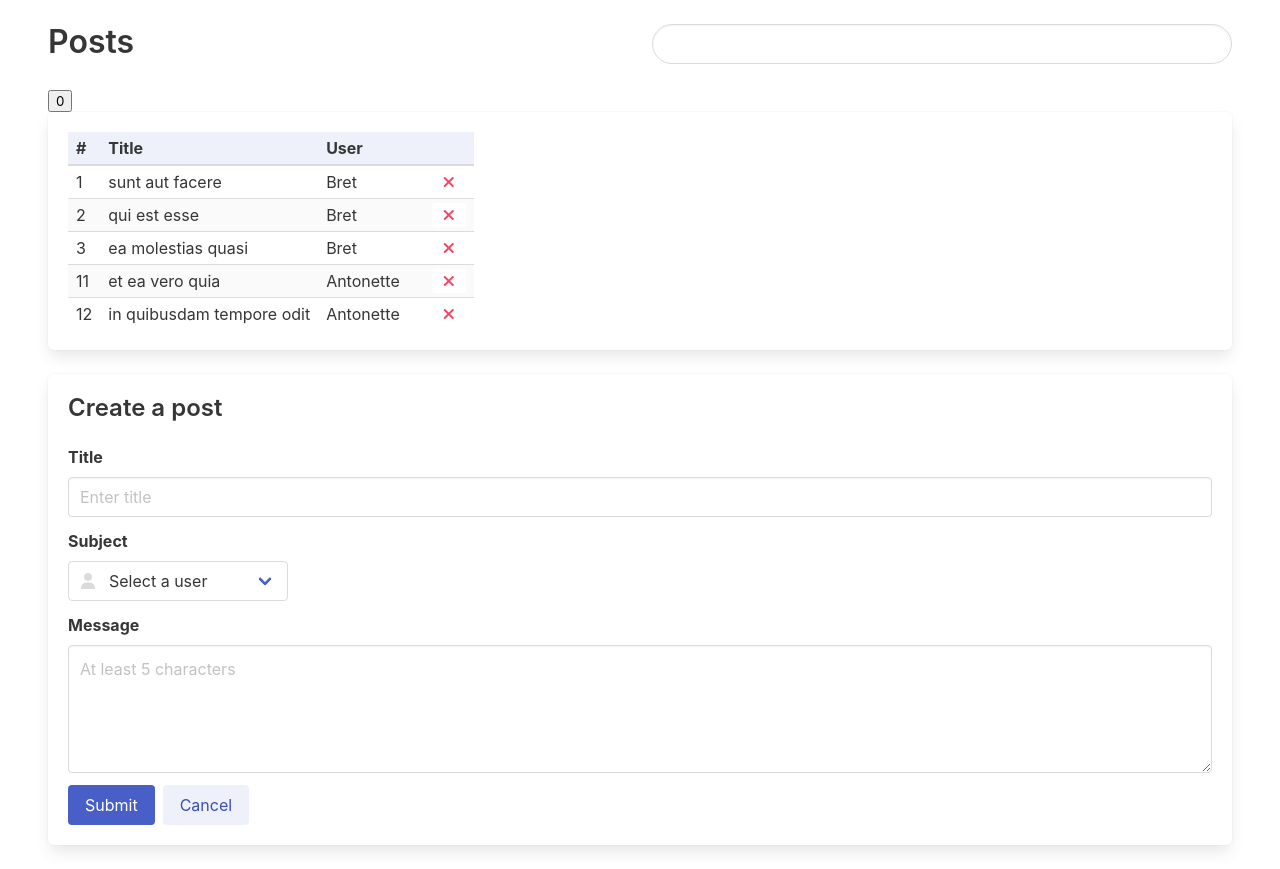
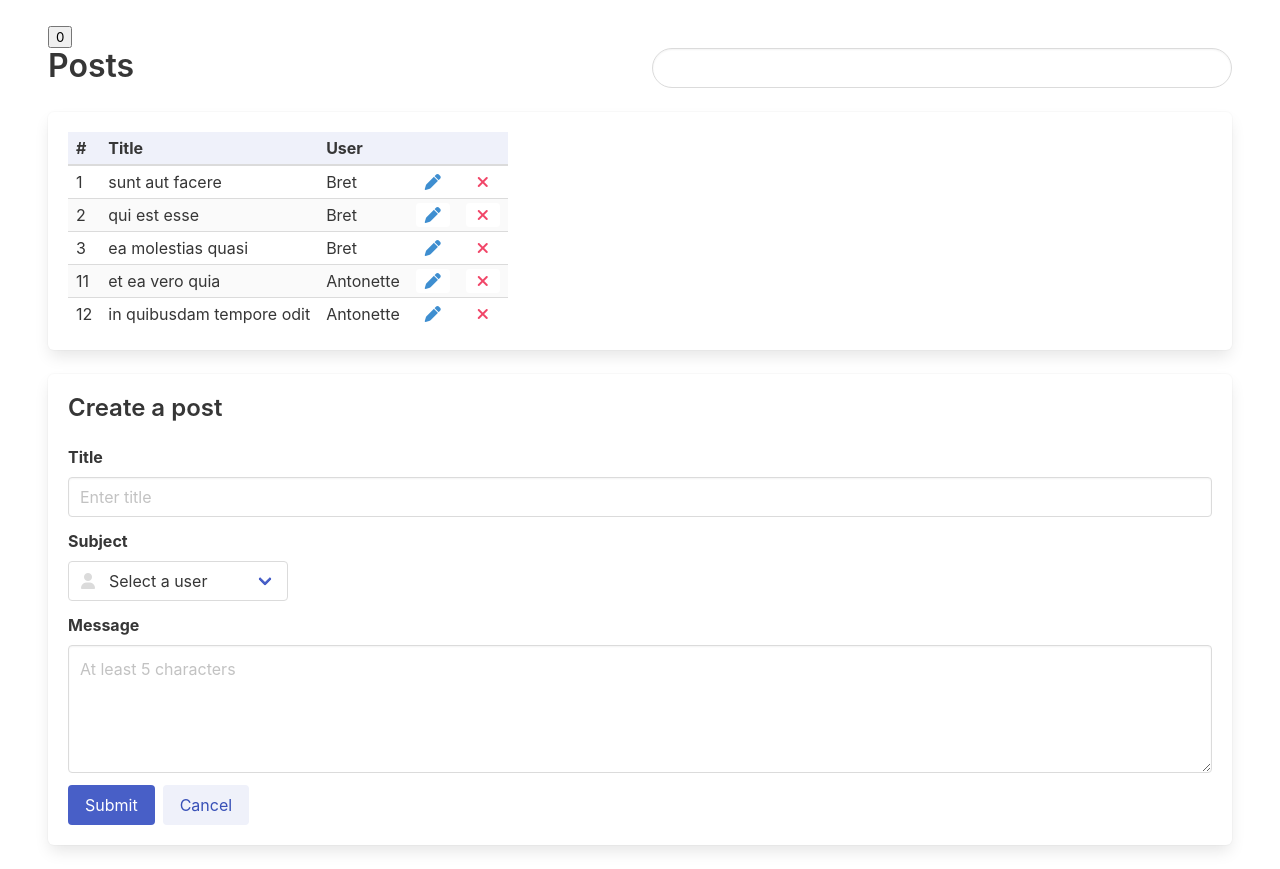
Before and after one commit to yurii-shkrobut-m/react-recording_typescript, a React (Create React App) app: page / in a window 1280 px wide. Built offline with nearby package versions, Linux system fonts and the light colour scheme.

Commit message:
after Use Key to Mount Component Again

```diff
--- a/src/App.tsx
+++ b/src/App.tsx
@@ -14,10 +14,14 @@ export const App: React.FC = () => {
 
   const handleQueryChange = (event: React.ChangeEvent<HTMLInputElement>) => {
     setQuery(event.target.value);
-  }
+  };
   // #endregion
   // #region posts
   const [posts, setPosts] = useState<Post[]>(getPreparedPosts());
+
+  const filteredPosts = useMemo(() => {
+    return posts.filter(post => post.title.includes(query));
+  }, [query, posts]);
 
   const addPost = useCallback((post: Post) => {
     setPosts(currentPosts => {
@@ -34,13 +38,23 @@ export const App: React.FC = () => {
     setPosts(currentPosts => currentPosts.filter(post => post.id !== postId));
   }, []);
   // #endregion
+  const [selectedPost, setSelectedPost] = useState<Post | null>(null);
 
-  const filteredPosts = useMemo(() => {
-    return posts.filter(post => post.title.includes(query));
-  }, [query, posts]);
+  const updatePost = useCallback((updatedPost: Post) => {
+    setPosts(currentPosts => {
+      const newPosts = [...currentPosts];
+      const index = newPosts.findIndex(post => post.id === updatedPost.id);
+
+      newPosts.splice(index, 1, updatedPost);
+
+      return newPosts;
+    });
+  }, []);
 
   return (
     <div className="section py-5">
+      <button onClick={() => setCount(x => x + 1)}>{count}</button>
+      {selectedPost?.id}
       <div className="columns is-mobile">
         <div className="column">
           <h1 className="title">Posts</h1>
@@ -56,9 +70,17 @@ export const App: React.FC = () => {
         </div>
       </div>
 
-      <button onClick={() => setCount(x => x + 1)}>{count}</button>
-      <PostList posts={filteredPosts} onDelete={deletePost} />
-      <PostForm onSubmit={addPost} />
+      <PostList
+        posts={filteredPosts}
+        onDelete={deletePost}
+        onSelect={setSelectedPost}
+      />
+
+      {selectedPost ? (
+        <PostForm onSubmit={updatePost} post={selectedPost} key={selectedPost.id} />
+      ) : (
+        <PostForm onSubmit={addPost} />
+      )}
     </div>
   );
 };
--- a/src/components/PostForm.tsx
+++ b/src/components/PostForm.tsx
@@ -7,10 +7,12 @@ import { getAllUsers, getUserById } from '../services/user';
 
 type Props = {
   onSubmit: (post: Post) => void;
-  post?: Post
+  post?: Post;
 };
 
-export const PostForm: React.FC<Props> = ({ onSubmit, post  }) => {
+export const PostForm: React.FC<Props> = ({ onSubmit, post }) => {
+  console.log('render PostForm', post?.id);
+
   // #region state
   const [title, setTitle] = useState(post?.title || '');
   const [hasTitleError, setHasTitleError] = useState(false);
@@ -55,7 +57,7 @@ export const PostForm: React.FC<Props> = ({ onSubmit, post  }) => {
     }
 
     onSubmit({
-      id: 0,
+      id: post?.id || 0,
       title,
       body,
       userId,
--- a/src/components/PostList.tsx
+++ b/src/components/PostList.tsx
@@ -3,12 +3,15 @@ import { Post } from '../types/Post';
 
 type Props = {
   posts: Post[];
-  onDelete: (id: number) => void;
+  onDelete?: (id: number) => void;
+  onSelect?: (post: Post) => void;
 };
 
-export const PostList: React.FC<Props> = React.memo((({ posts, onDelete }) => {
-  console.log('rendering PostList');
-
+export const PostList: React.FC<Props> = React.memo((({
+  posts,
+  onDelete = () => {},
+  onSelect = () => {},
+}) => {
   return (
     <table className="table is-striped is-narrow box">
       <thead>
@@ -28,9 +31,12 @@ export const PostList: React.FC<Props> = React.memo((({ posts, onDelete }) => {
             <td >{post.title}</td>
             <td>{post.user?.username}</td>
             <td>
-              {/* <button className="icon button is-inverted is-info">
+              <button
+                className="icon button is-inverted is-info"
+                onClick={() => onSelect(post)}
+              >
                 <i className="fas fa-pen"></i>
-              </button> */}
+              </button>
             </td>
             <td>
               <button
```
